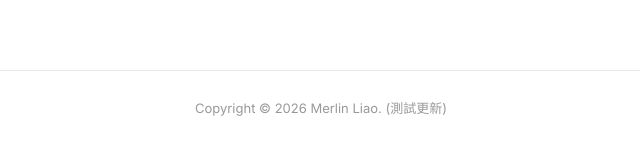
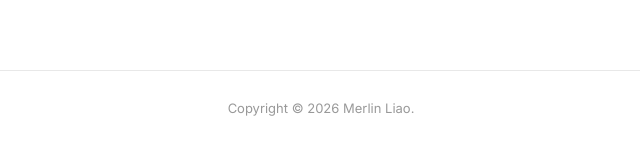
Before and after one commit to ltsart/merlin-portfolio, a plain HTML site: page index.html in a window 1280 px wide. Shown: the part 2419-2563 px from the top of the page, 319-959 px from the left. Drawn offline with Linux system fonts and the light colour scheme.

Commit message:
revert: 移除測試文字

```diff
--- a/index.html
+++ b/index.html
@@ -225,7 +225,7 @@
 
 <!-- ===== FOOTER ===== -->
 <footer class="site-footer">
-  Copyright © 2026 Merlin Liao. (測試更新)
+  Copyright © 2026 Merlin Liao.
 </footer>
 
 <!-- ===== BACK TO TOP ===== -->
```
